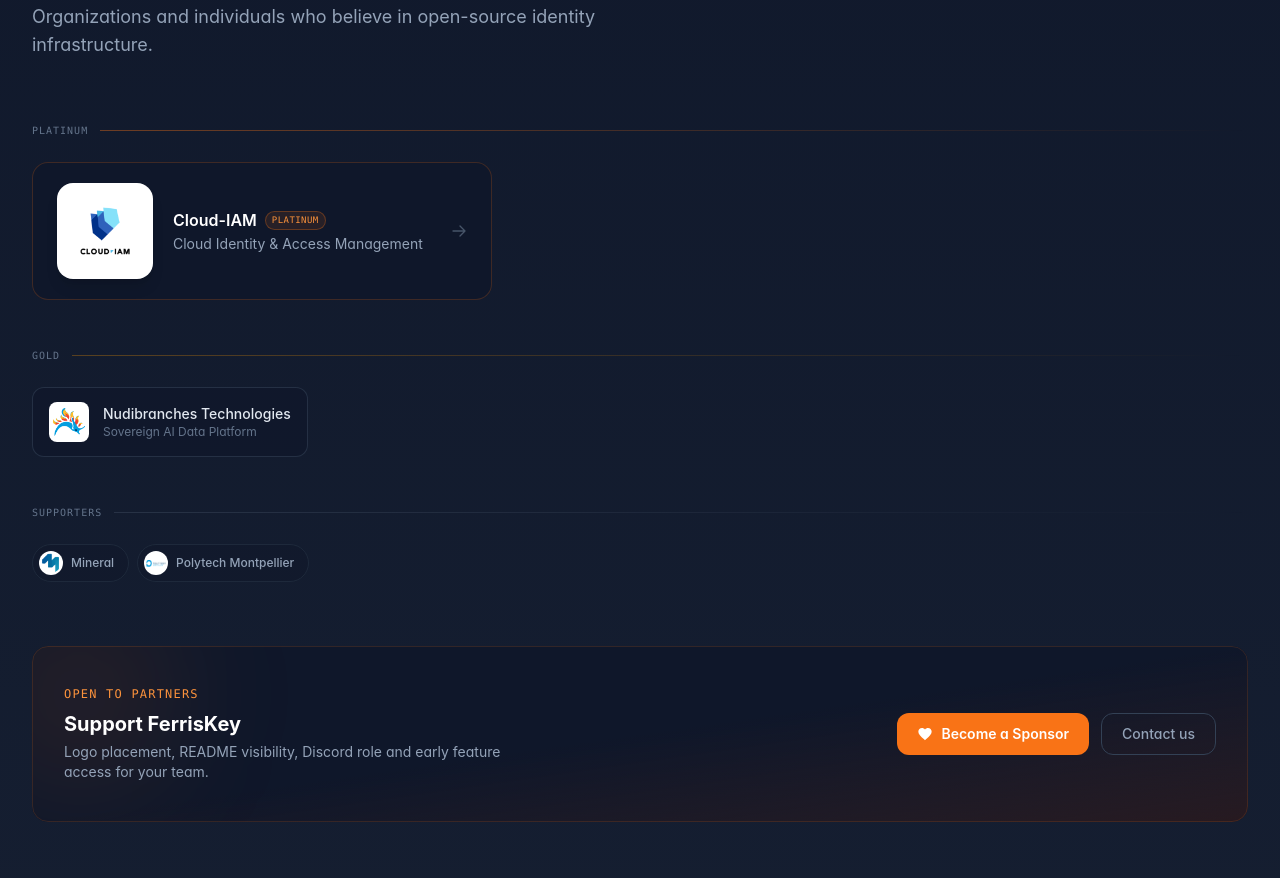
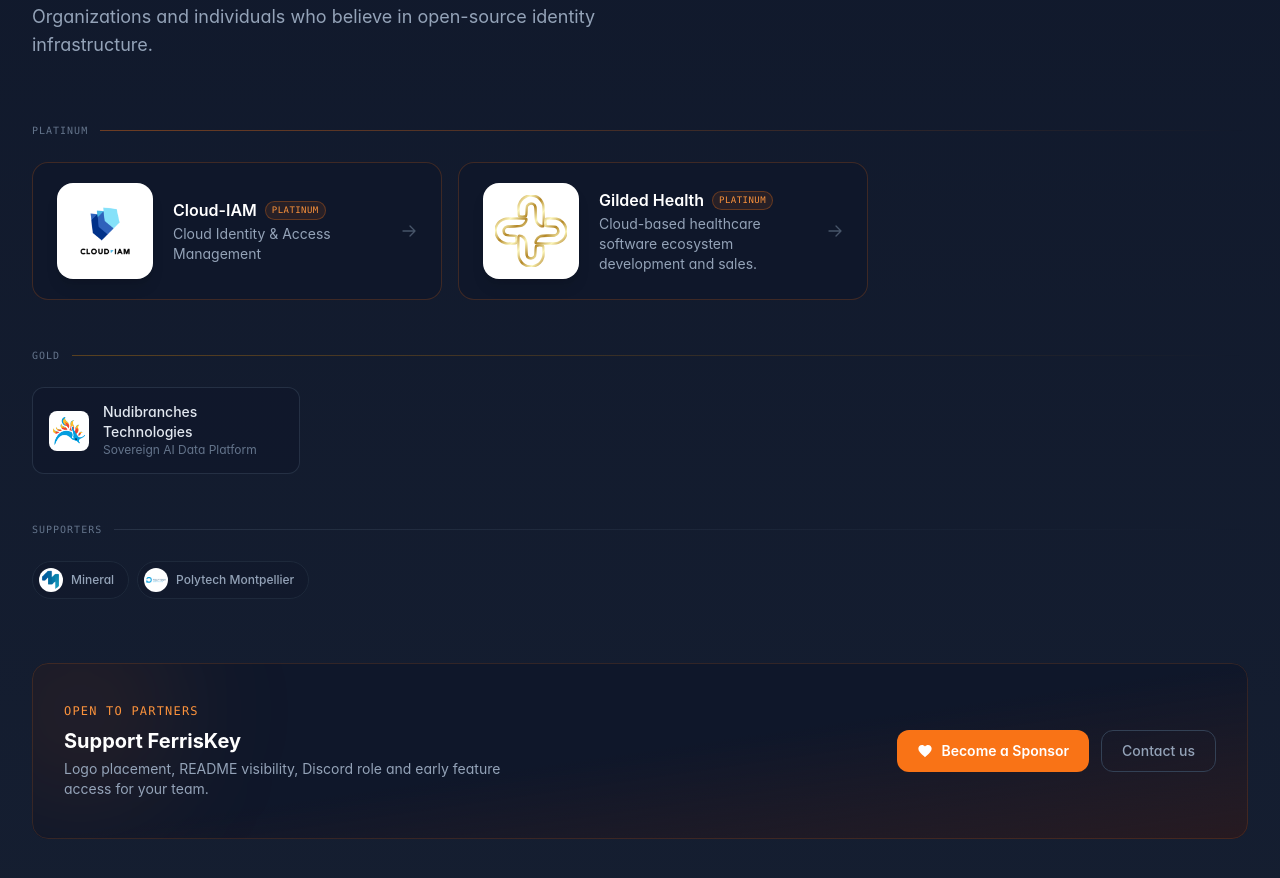
Before and after one commit to ferriskey/ferriskey.rs, an Astro site: page / in a window 1280 px wide. Shown: the part 4130-5008 px from the top of the page. Built offline with nearby package versions, Linux system fonts and the light colour scheme; Astro itself is replaced by a stand-in of ours; no server answers.

Commit message:
feat: add Gilded Health sponsor and layout tweaks
Add public/sponsors/gilded_health.svg and a new Gilded Health entry in
src/data/sponsors.ts. Constrain sponsor name/description widths and use
tighter line-height for descriptions in SponsorsSection.

```diff
--- a/src/components/SponsorsSection.astro
+++ b/src/components/SponsorsSection.astro
@@ -53,7 +53,7 @@ const supporters = sponsors.filter((s) => s.tier === 'supporter');
                   <span class="text-[9px] font-mono text-ferris-400 border border-ferris-500/30 bg-ferris-500/10 px-1.5 py-0.5 rounded-full uppercase tracking-wider">Platinum</span>
                 </div>
                 {sponsor.description && (
-                  <p class="text-slate-400 text-sm">{sponsor.description}</p>
+                  <p class="text-slate-400 text-sm max-w-[200px]">{sponsor.description}</p>
                 )}
               </div>
               <!-- Arrow -->
@@ -84,10 +84,10 @@ const supporters = sponsors.filter((s) => s.tier === 'supporter');
               <div class="w-10 h-10 bg-white rounded-lg flex items-center justify-center flex-shrink-0">
                 <img src={sponsor.logo} alt={sponsor.name} class="w-8 h-8 object-contain" loading="lazy"/>
               </div>
-              <div>
+              <div class="max-w-[180px]">
                 <p class="text-slate-200 text-sm font-medium group-hover:text-white transition-colors">{sponsor.name}</p>
                 {sponsor.description && (
-                  <p class="text-slate-500 text-xs">{sponsor.description}</p>
+                  <p class="text-slate-500 text-xs leading-snug">{sponsor.description}</p>
                 )}
               </div>
             </a>
--- a/src/data/sponsors.ts
+++ b/src/data/sponsors.ts
@@ -20,6 +20,16 @@ export const sponsors: Sponsor[] = [
     website: "https://eu1.hubs.ly/H0q0Kbb0",
     tier: "platinum",
     description: "Cloud Identity & Access Management",
+  },
+
+  {
+    id: "gilded-health",
+    name: "Gilded Health",
+    logo: "/sponsors/gilded_health.svg",
+    website: "https://www.gilded.ch",
+    tier: "platinum",
+    description:
+      "Cloud-based healthcare software ecosystem development and sales.",
   },
 
   // Gold Sponsors
```
Also changed, not shown: public/sponsors/gilded_health.svg (added).
